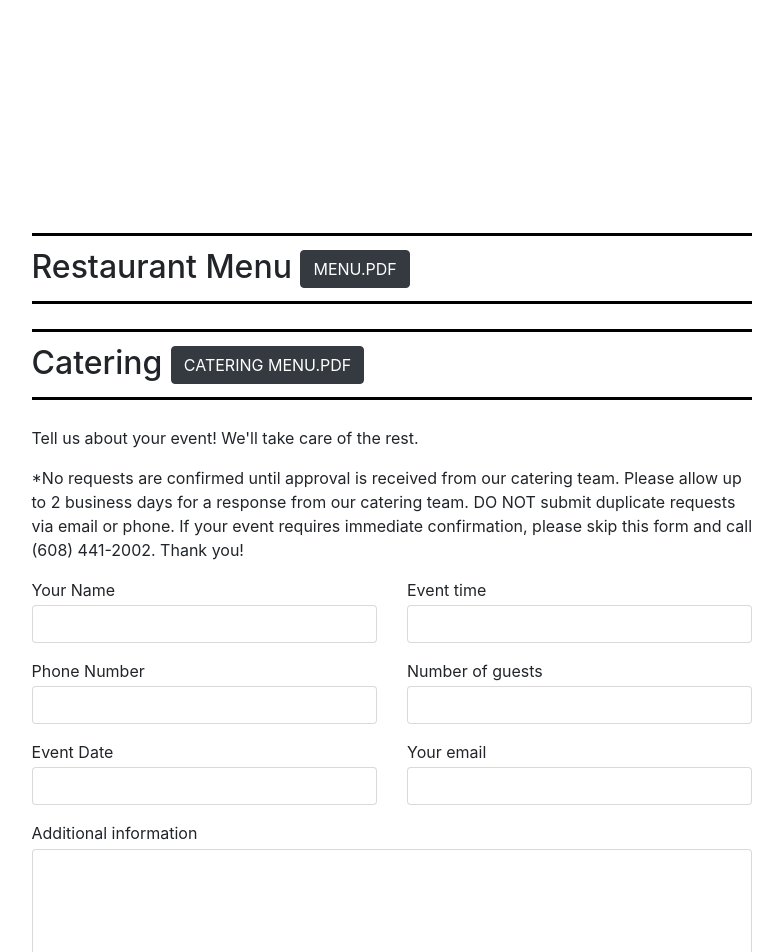
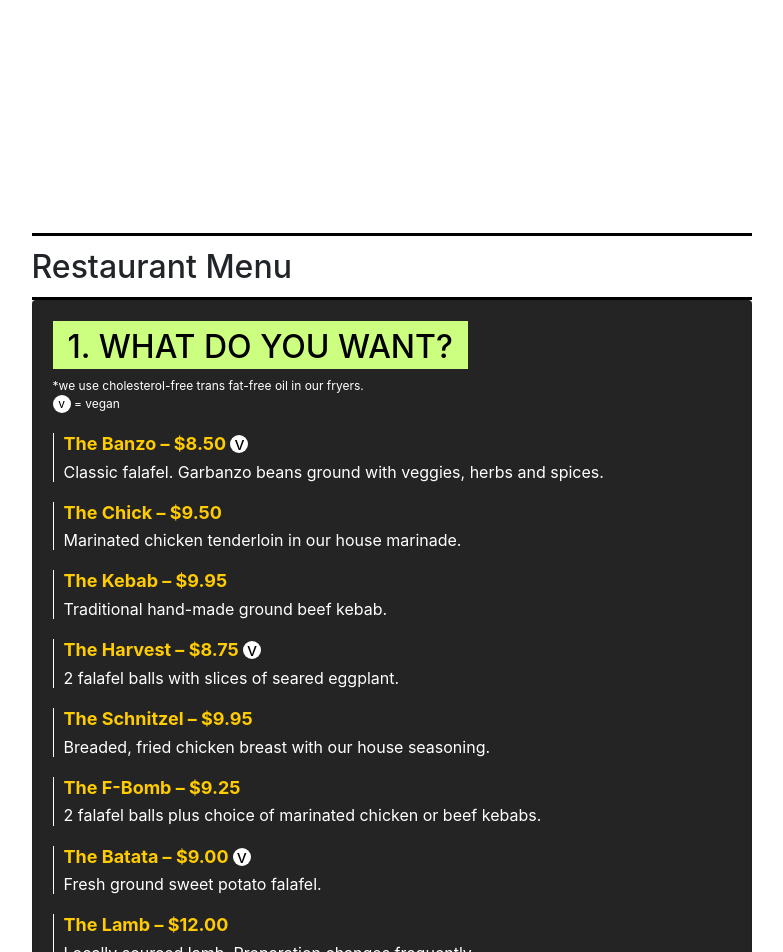
Before and after one commit to ajwahlb/Banzo, a Jekyll site: the page built from _pages/banzo.html, in a window 1280 px wide. Shown: the part 2865-3817 px from the top of the page, without its empty margins (248-1031 px from the left). Built offline with Jekyll 4.4.1, drawn with Linux system fonts in a browser that asks for light colours; nearby versions of some CDN libraries; some of the changed text lies outside the part shown.

Commit message:
updated menu

```diff
--- a/_pages/banzo.html
+++ b/_pages/banzo.html
@@ -75,18 +75,15 @@ permalink: /banzo/
 
 	<div id="menu" class="row pad6vw d-flex justify-content-center">
 		<div class="col-md-8">
-			<h2 class="title">Restaurant Menu <a href="/pdf/menu.pdf" target="_blank"><button class="btn btn-dark">MENU.PDF</button></a>
-				<button style="display:none;" data-toggle="collapse" href="#menuCollapse" role="button" aria-expanded="false" aria-controls="menuCollapse" type="button" class="btn btn-dark">MENU.PDF</button></a>
-			</h2>
-		</div>
-		<div class="collapse multi-collapse" id="menuCollapse">
+			<h2 class="title menu">Restaurant Menu</h2>
+
+			<div>
 				<div class="card card-body">
 					<div id="banzo-menu">
-					<div class="row">
-			 			<div class="col-md">
 
 						<!--WHAT DO YOU WANT-->
-
+						<div class="row">
+							<div class="col">
 								<h5 class="menu-headline">1. What do you want?</h5>
 								<p class="menu-ooo">*we use cholesterol-free trans fat-free oil in our fryers.</p>
 								<p class="menu-ooo"><vegan><span>v</span></vegan> = vegan</p>
@@ -132,50 +129,12 @@ permalink: /banzo/
 									<p class="menu-title">The Shawarma &#8211; $9.50</p>
 									<p class="menu-descript">Slow roasted seasoned chicken thighs.</p>
 								</div>
-
-			 <!--LUNCH SPECIALS-->
-
-			 				<h5 class="menu-headline">Lunch Specials</h5>
-			 				<p class="menu-descript">(11am &#8211; 2pm)</p>
-
-			 				<div class="menu-item">
-			 					<p class="menu-title">Add a drink + side &#8211; add $3.95</p>
-			 					<p class="menu-descript">(any side PLUS a can of soda, bottled water, or iced tea)</p>
+							</div>
 						</div>
 
-			 				<div class="menu-item">
-			 					<p class="menu-title">2 Banzo Pita Sandwiches &#8211; $15</p>
-			 				</div>
-
-			 <!--DRINKS-->
-
-			 				<h5 class="menu-headline">Drinks</h5>
-
-			 				<div class="menu-item">
-			 					<p class="menu-title">Reed's ginger beer, Sprecher cola, Gray's root beer, Izze, San pellegrino, Boxed water &#8211; $1.95</p>
-			 				</div>
-
-			 				<div class="menu-item">
-			 					<p class="menu-title">Home-brewed Iced Tea &#8211; $1.95</p>
-			 				</div>
-
-			 				<div class="menu-item">
-			 					<p class="menu-title">Nessalla Kombucha &#8211; $3.95</p>
-			 				</div>
-
-			 				<div class="menu-item">
-			 					<p class="menu-title">Nantucket Nectars &#8211; $2.25</p>
-			 				</div>
-
-			 				<div class="menu-item">
-			 					<p class="menu-title">LaCroix Sparkling Water &#8211; $1.75</p>
-			 				</div>
-
-			 			</div>
-			 			<div class="col-md">
-
 						<!--HOW DO YOU WANT IT?-->
-
+						<div class="row">
+							<div class="col">
 								<h5 class="menu-headline">2. How do you want it?</h5>
 
 								<div class="menu-item">
@@ -197,10 +156,24 @@ permalink: /banzo/
 									<p class="menu-title">Salad - (add $2.25)</p>
 									<p class="menu-descript">Over a bed of mixed greens topped with chopped salad, olives, chickpeas, and our homemade lemon-agave dressing. Feta cheese optional.</p>
 								</div>
+							</div>
+						</div>
+
+						<!--LUNCH SPECIALS-->
+						<div class="row">
+							<div class="col">
+								<h5 class="menu-headline">Lunch Specials</h5>
+								<p class="menu-descript">(11am &#8211; 2pm)</p>
+
+								<div class="menu-item">
+									<p class="menu-title">2 Banzo Pita Sandwiches &#8211; $15</p>
+								</div>
+							</div>
+						</div>
 
 						<!--SIDES-->
-
-
+						<div class="row">
+							<div class="col">
 								<h5 class="menu-headline">Sides</h5>
 								<p class="menu-descript">(1 for $3.95 or choose 3 for $10)</p>
 
@@ -253,9 +226,39 @@ permalink: /banzo/
 										</div>
 									</div>
 								</div>
+							</div>
+						</div>
+
+						<!--DRINKS-->
+						<div class="row">
+							<div class="col">
+								<h5 class="menu-headline">Drinks</h5>
+
+								<div class="menu-item">
+									<p class="menu-title">Reed's ginger beer, Sprecher cola, Gray's root beer, Izze, San pellegrino, Boxed water &#8211; $1.95</p>
+								</div>
+
+								<div class="menu-item">
+									<p class="menu-title">Home-brewed Iced Tea &#8211; $1.95</p>
+								</div>
+
+								<div class="menu-item">
+									<p class="menu-title">Nessalla Kombucha &#8211; $3.95</p>
+								</div>
+
+								<div class="menu-item">
+									<p class="menu-title">Nantucket Nectars &#8211; $2.25</p>
+								</div>
+
+								<div class="menu-item">
+									<p class="menu-title">LaCroix Sparkling Water &#8211; $1.75</p>
+								</div>
+							</div>
+						</div>
 
 						<!--SOUPS-->
-
+						<div class="row">
+							<div class="col">
 								<h5 class="menu-headline">Soup</h5>
 								<p class="menu-descript"><strong>Cup</strong> - $2.95 <strong>Bowl</strong> - $4.95 (Served w/ pita chips)</p>
 
@@ -265,10 +268,10 @@ permalink: /banzo/
 								<div class="menu-item">
 									<p class="menu-title">Soup of the Day</p>
 								</div>
-
 							</div>
+						</div><!--END row-->
+					</div><!--END #BANZO MENU-->
 				</div>
-		 		</div><!--END #BANZO MENU-->
 			</div>
 		</div>
 		<div class="clearfix"></div>
--- a/css/main.css
+++ b/css/main.css
@@ -80,6 +80,9 @@ h2.title{
     padding: 1vw 0;
     margin-bottom: 2vw;
 }
+h2.title.menu{
+  margin-bottom: 0;
+}
 
 .map-overlay {
     background: transparent;
```
Lines whose indentation alone changed are shown as unchanged.
